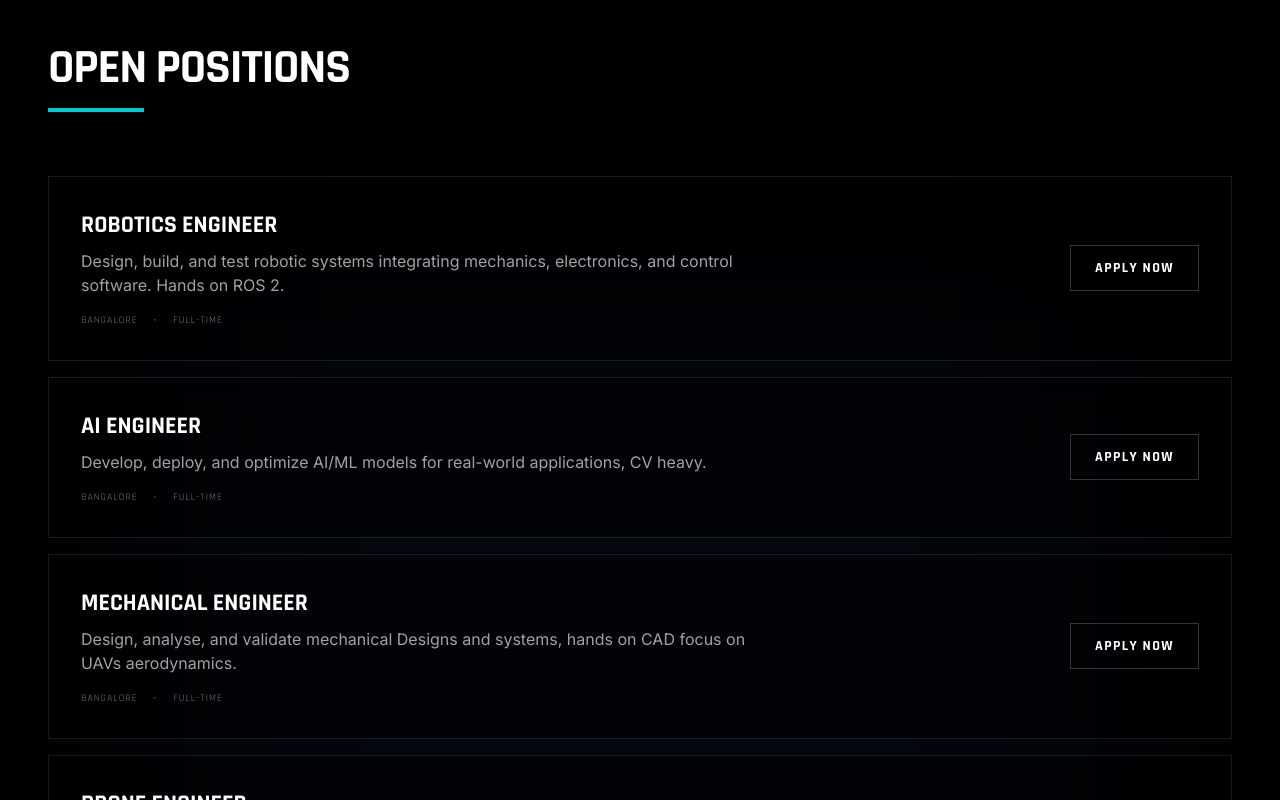
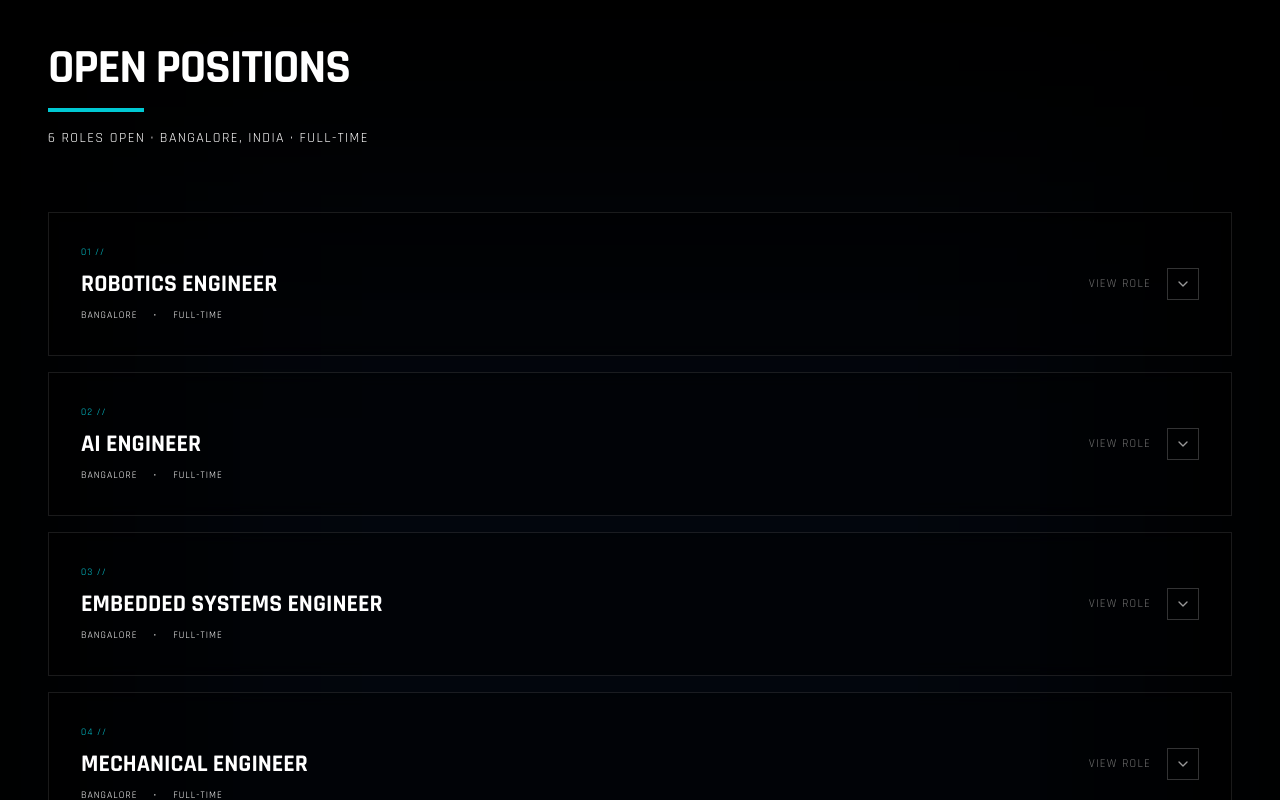
Before and after one commit to Kshatra-Labs/kshatralabs-website, a Next.js app: page /careers in a window 1280 px wide. Shown: the part 1900-2700 px from the top of the page. Built offline with nearby package versions, Linux system fonts and the light colour scheme.

Commit message:
career page

```diff
--- a/app/careers/page.tsx
+++ b/app/careers/page.tsx
@@ -1,12 +1,179 @@
 'use client'
 
 import React, { useState } from 'react'
-import { motion } from 'framer-motion'
-import { ArrowRight, Cpu, Eye, Plane, Network } from 'lucide-react'
+import { motion, AnimatePresence } from 'framer-motion'
+import { ArrowRight, Cpu, Eye, Plane, Network, ChevronDown, CheckCircle2 } from 'lucide-react'
 import { Header } from '@/components/blocks/header'
 import FooterSection from '@/components/blocks/footer-section'
 import { MailChoiceModal } from '@/components/ui/mail-choice-modal'
 import { useIsMobile } from '@/hooks/use-is-mobile'
+
+interface JobDescription {
+     title: string
+     responsibilities: string[]
+}
+
+const JOB_DESCRIPTIONS: Record<string, JobDescription> = {
+     "1": {
+          "title": "Robotics Engineer",
+          "responsibilities": [
+               "Working with ROS2. Work with various different Autonomy stacks.",
+               "Writing low-level vehicle controllers.",
+               "Gain in-depth implementation-level knowledge of C++ and Python.",
+               "Work with various control systems, SLAM, path planning and terminal guidance.",
+               "Work on reinforcement learning and RL based Sim2Real.",
+               "Work with multiple high-fidelity simulators, including Gazebo and ISAAC Sim."
+          ]
+     },
+     "2": {
+          "title": "AI Engineer",
+          "responsibilities": [
+               "Develop and optimize real-time 3D object detection, segmentation, tracking algorithms.",
+               "Work on camera calibration, stereo vision, and depth estimation.",
+               "Work on model training, deployment and acceleration using CUDA/TensorRT",
+               "Work with PyTorch for model training and deployment.",
+               "Optimize models for edge deployment on NVIDIA Jetson and other embedded platforms.",
+               "Collaborate on sensor fusion algorithms combining camera and radar data."
+          ]
+     },
+     "3": {
+          "title": "Embedded Systems Engineer",
+          "responsibilities": [
+               "Design and develop firmware for flight controllers and autopilot systems.",
+               "Work with ARM microcontrollers and RTOS (FreeRTOS, Zephyr).",
+               "Implement communication protocols: MAVLink, UART, SPI, I2C, CAN.",
+               "Develop drivers for IMU, GPS, magnetometer, barometer sensors.",
+               "Optimize low-level code for real-time performance and power efficiency.",
+               "Design PCBs and develop hardware interfaces for embedded systems."
+          ]
+     },
+     "4": {
+          "title": "Mechanical Engineer",
+          "responsibilities": [
+               "Design the UAV airframe from scratch based on high-level mission and size requirements.",
+               "Develop the external geometry with a focus on minimizing aerodynamic drag.",
+               "Perform CFD analysis to estimate drag coefficient (Cd) and understand flow behavior.",
+               "Iterate the design to reduce drag while maintaining aerodynamic stability and performance.",
+               "Perform FEA to validate structural strength, stiffness, and load paths of the airframe.",
+               "Balance aerodynamic efficiency with weight, manufacturability, and structural constraints."
+          ]
+     },
+     "5": {
+          "title": "Full Stack Software Engineer",
+          "responsibilities": [
+               "Develop ground control station (GCS) software for drone operations.",
+               "Build web-based mission planning and monitoring interfaces.",
+               "Work with React, TypeScript, Node.js, and modern web frameworks.",
+               "Implement real-time data visualization using WebGL and mapping libraries.",
+               "Develop REST APIs and WebSocket servers for telemetry streaming.",
+               "Integrate with MAVLink protocol for drone communication."
+          ]
+     },
+     "6": {
+          "title": "Business Development",
+          "responsibilities": [
+               "Identify and engage potential clients in defense, security, and commercial drone sectors.",
+               "Build strategic partnerships with government agencies, private enterprises, and research institutions.",
+               "Conduct market research to identify emerging opportunities in autonomous systems and counter-UAS markets.",
+               "Prepare proposals, presentations, and technical documentation for client engagements.",
+               "Support fundraising efforts by engaging with investors, VCs, and defense innovation programs."
+          ]
+     }
+}
+
+function RoleCard({
+     id,
+     title,
+     responsibilities,
+     onApply,
+}: {
+     id: string
+     title: string
+     responsibilities: string[]
+     onApply: (e: React.MouseEvent) => void
+}) {
+     const [isOpen, setIsOpen] = useState(false)
+
+     return (
+          <motion.div
+               layout
+               className="border border-white/10 bg-black/40 backdrop-blur-sm hover:border-blue-500/30 transition-colors group"
+          >
+               {/* Header Row */}
+               <button
+                    onClick={() => setIsOpen(!isOpen)}
+                    className="w-full flex flex-col md:flex-row md:items-center justify-between p-6 md:p-8 gap-4 text-left cursor-pointer"
+                    aria-expanded={isOpen}
+               >
+                    <div className="space-y-2">
+                         <div className="flex items-center gap-3">
+                              <span className="font-mono text-[10px] uppercase tracking-widest text-defense-accent">
+                                   {String(id).padStart(2, '0')} //
+                              </span>
+                         </div>
+                         <h3 className="text-xl md:text-2xl font-bold font-mono uppercase group-hover:text-white transition-colors">
+                              {title}
+                         </h3>
+                         <div className="flex gap-4 font-mono text-[10px] uppercase tracking-widest text-white">
+                              <span>Bangalore</span>
+                              <span>•</span>
+                              <span>Full-time</span>
+                         </div>
+                    </div>
+
+                    <div className="flex items-center gap-4 flex-shrink-0">
+                         <span className="hidden md:inline font-mono text-xs uppercase tracking-widest text-neutral-500 group-hover:text-white transition-colors">
+                              {isOpen ? 'Close' : 'View Role'}
+                         </span>
+                         <motion.div
+                              animate={{ rotate: isOpen ? 180 : 0 }}
+                              transition={{ duration: 0.25 }}
+                              className="w-8 h-8 border border-white/20 flex items-center justify-center flex-shrink-0"
+                         >
+                              <ChevronDown className="w-4 h-4 text-white/60" />
+                         </motion.div>
+                    </div>
+               </button>
+
+               {/* Expanded Responsibilities */}
+               <AnimatePresence initial={false}>
+                    {isOpen && (
+                         <motion.div
+                              key="content"
+                              initial={{ height: 0, opacity: 0 }}
+                              animate={{ height: 'auto', opacity: 1 }}
+                              exit={{ height: 0, opacity: 0 }}
+                              transition={{ duration: 0.3, ease: 'easeInOut' }}
+                              className="overflow-hidden"
+                         >
+                              <div className="px-6 md:px-8 pb-6 md:pb-8 border-t border-white/10">
+                                   <div className="pt-6 space-y-3 mb-8">
+                                        <h4 className="font-mono text-xs uppercase tracking-widest text-defense-accent mb-4">
+                                             What You&apos;ll Work On
+                                        </h4>
+                                        <ul className="space-y-3">
+                                             {responsibilities.map((item, idx) => (
+                                                  <li key={idx} className="flex items-start gap-3 text-neutral-300 text-sm leading-relaxed">
+                                                       <CheckCircle2 className="w-4 h-4 text-blue-500 mt-0.5 flex-shrink-0" />
+                                                       {item}
+                                                  </li>
+                                             ))}
+                                        </ul>
+                                   </div>
+
+                                   <button
+                                        onClick={onApply}
+                                        className="inline-flex items-center gap-3 px-6 py-3 border border-white/20 hover:bg-white hover:text-black transition-colors font-mono text-sm font-bold uppercase tracking-widest cursor-pointer"
+                                   >
+                                        Apply Now <ArrowRight className="w-4 h-4" />
+                                   </button>
+                              </div>
+                         </motion.div>
+                    )}
+               </AnimatePresence>
+          </motion.div>
+     )
+}
 
 export default function CareersPage() {
      const isMobile = useIsMobile()
@@ -129,32 +296,20 @@ export default function CareersPage() {
                          <div className="mb-16 space-y-4 relative z-10">
                               <h2 className="text-3xl md:text-5xl font-bold font-mono uppercase tracking-tight">Open Positions</h2>
                               <div className="h-1 w-24 bg-defense-accent"></div>
+                              <p className="text-white font-mono text-sm uppercase tracking-widest">
+                                   {Object.keys(JOB_DESCRIPTIONS).length} roles open · Bangalore, India · Full-time
+                              </p>
                          </div>
 
                          <div className="space-y-4 relative z-10">
-                              {[
-                                   { title: "Robotics Engineer", desc: "Design, build, and test robotic systems integrating mechanics, electronics, and control software. Hands on ROS 2." },
-                                   { title: "AI Engineer", desc: "Develop, deploy, and optimize AI/ML models for real-world applications, CV heavy." },
-                                   { title: "Mechanical Engineer", desc: "Design, analyse, and validate mechanical Designs and systems, hands on CAD focus on UAVs aerodynamics." },
-                                   { title: "Drone Engineer", desc: "Build, assemble, and test UAV platforms including airframe, propulsion, avionics, and payloads." },
-                                   { title: "RF Engineer", desc: "Design, test, and optimize RF communication systems and antennas." },
-                                   { title: "Electronics Engineer", desc: "Design and test electronic circuits, PCBs, and embedded systems." },
-                                   { title: "AI R&D Engineer", desc: "Research, prototype, and experiment with advanced AI algorithms and architectures." }
-                              ].map((role) => (
-                                   <div key={role.title} className="flex flex-col md:flex-row md:items-center justify-between p-6 md:p-8 border border-white/10 bg-black/40 backdrop-blur-sm hover:border-blue-500/40 transition-colors group">
-                                        <div className="space-y-2 mb-6 md:mb-0">
-                                             <h3 className="text-xl md:text-2xl font-bold font-mono uppercase">{role.title}</h3>
-                                             <p className="text-neutral-400 max-w-2xl text-sm md:text-base">{role.desc}</p>
-                                             <div className="flex gap-4 pt-2 font-mono text-[10px] uppercase tracking-widest text-neutral-500">
-                                                  <span>Bangalore</span>
-                                                  <span>•</span>
-                                                  <span>Full-time</span>
-                                             </div>
-                                        </div>
-                                        <button onClick={handleApplyClick} className="flex-shrink-0 px-6 py-3 border border-white/20 hover:bg-white hover:text-black transition-colors font-mono text-sm font-bold uppercase tracking-widest text-center cursor-pointer">
-                                             Apply Now
-                                        </button>
-                                   </div>
+                              {Object.entries(JOB_DESCRIPTIONS).map(([id, job]) => (
+                                   <RoleCard
+                                        key={id}
+                                        id={id}
+                                        title={job.title}
+                                        responsibilities={job.responsibilities}
+                                        onApply={handleApplyClick}
+                                   />
                               ))}
                          </div>
 
```
